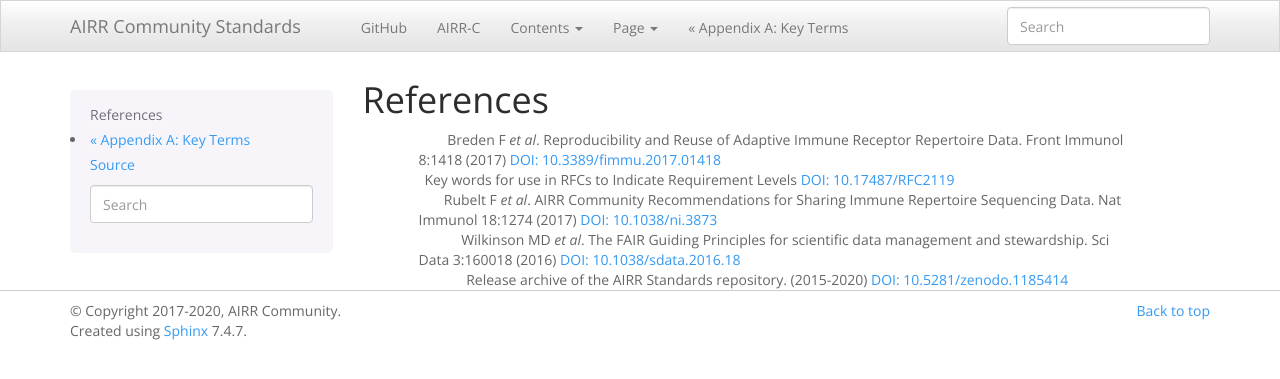
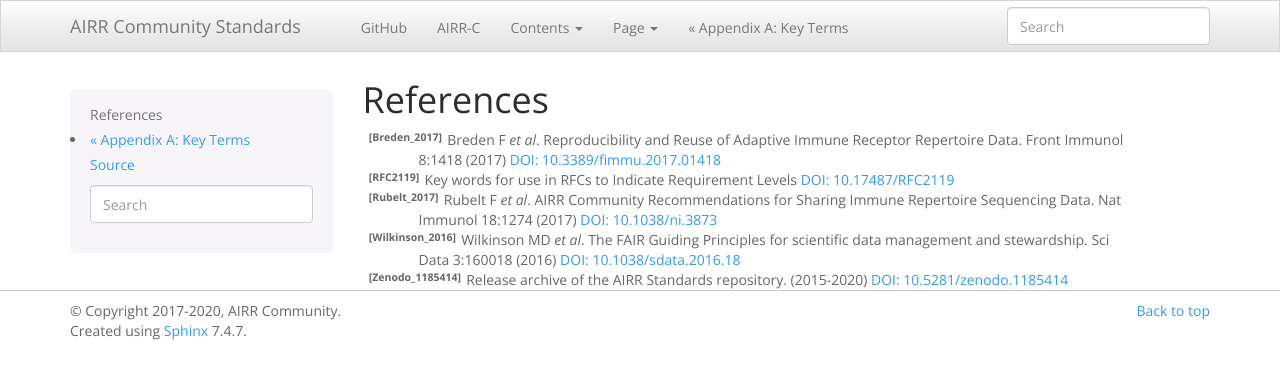
Before and after one commit to airr-community/airr-standards, a Sphinx documentation site: the page built from docs/appendix/references.rst, in a window 1280 px wide. Shown: the top 379 px of the page. Built offline with Sphinx 7.4.7, drawn with Linux system fonts in a browser that asks for light colours; the version number could not be read and is left out.

Commit message:
Override bootstrap label color

```diff
--- /dev/null
+++ b/docs/_static/overrides.css
@@ -0,0 +1,3 @@
+.label {
+  color: inherit;
+}
--- a/docs/appendix/references.rst
+++ b/docs/appendix/references.rst
@@ -6,18 +6,14 @@ References
 .. [Breden_2017] Breden F *et al*. Reproducibility and Reuse of
    Adaptive Immune Receptor Repertoire Data. Front Immunol 8:1418 (2017)
    `DOI: 10.3389/fimmu.2017.01418`_
-
 .. [RFC2119] Key words for use in RFCs to Indicate Requirement Levels
    `DOI: 10.17487/RFC2119`_
-
 .. [Rubelt_2017] Rubelt F *et al*. AIRR Community Recommendations for
    Sharing Immune Repertoire Sequencing Data. Nat Immunol 18:1274
    (2017) `DOI: 10.1038/ni.3873`_
-
 .. [Wilkinson_2016] Wilkinson MD *et al*. The FAIR Guiding Principles
    for scientific data management and stewardship. Sci Data 3:160018
    (2016) `DOI: 10.1038/sdata.2016.18`_
-
 .. [Zenodo_1185414] Release archive of the AIRR Standards repository.
    (2015-2020) `DOI: 10.5281/zenodo.1185414`_
 
--- a/docs/conf.py
+++ b/docs/conf.py
@@ -47,7 +47,7 @@ if os.environ.get('READTHEDOCS', None) == 'True':
 def setup(app):
     # Can also be a full URL
     app.add_stylesheet('submenus.css')
-    # app.add_stylesheet("ANOTHER.css")
+    app.add_stylesheet("overrides.css")
 
 rst_prolog ='''
 .. |br| raw:: html
```
